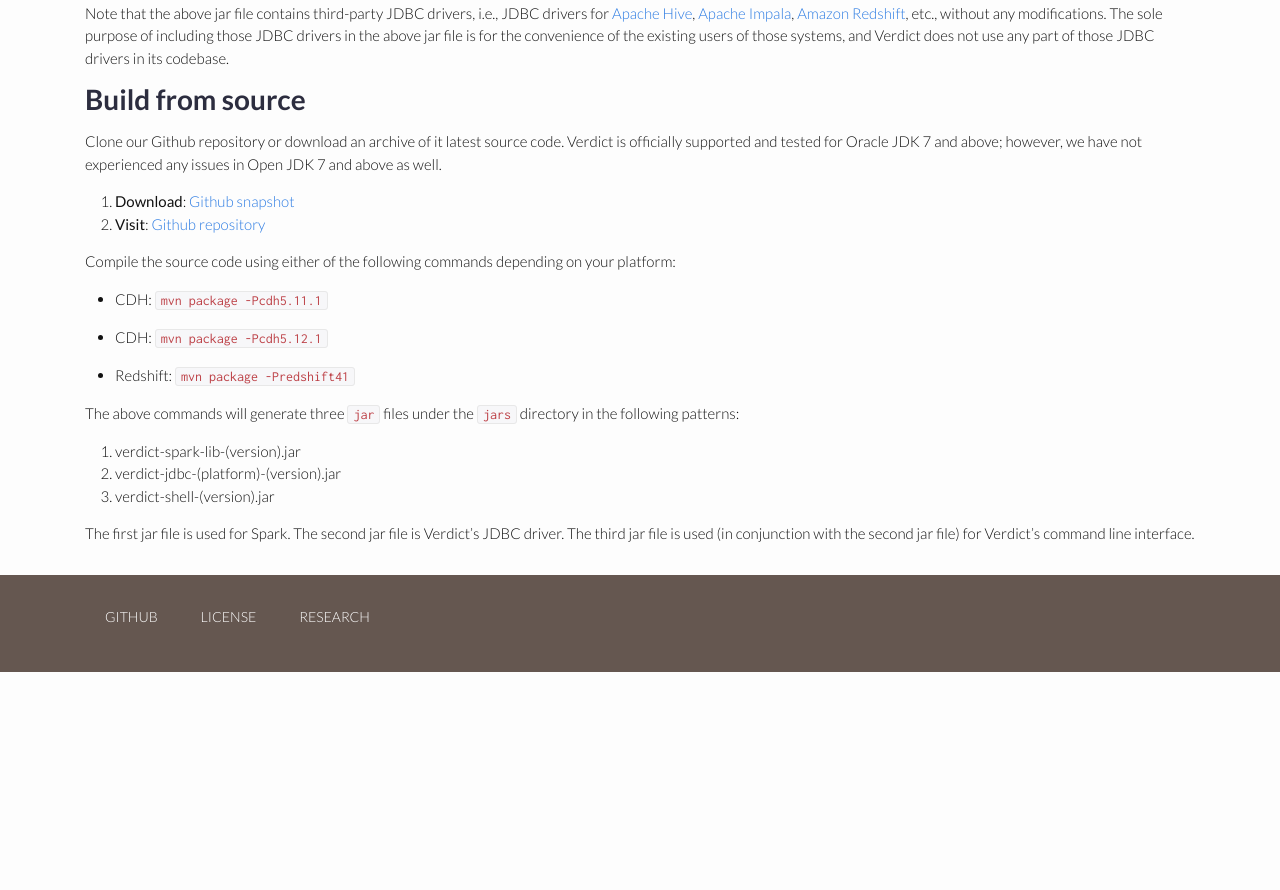
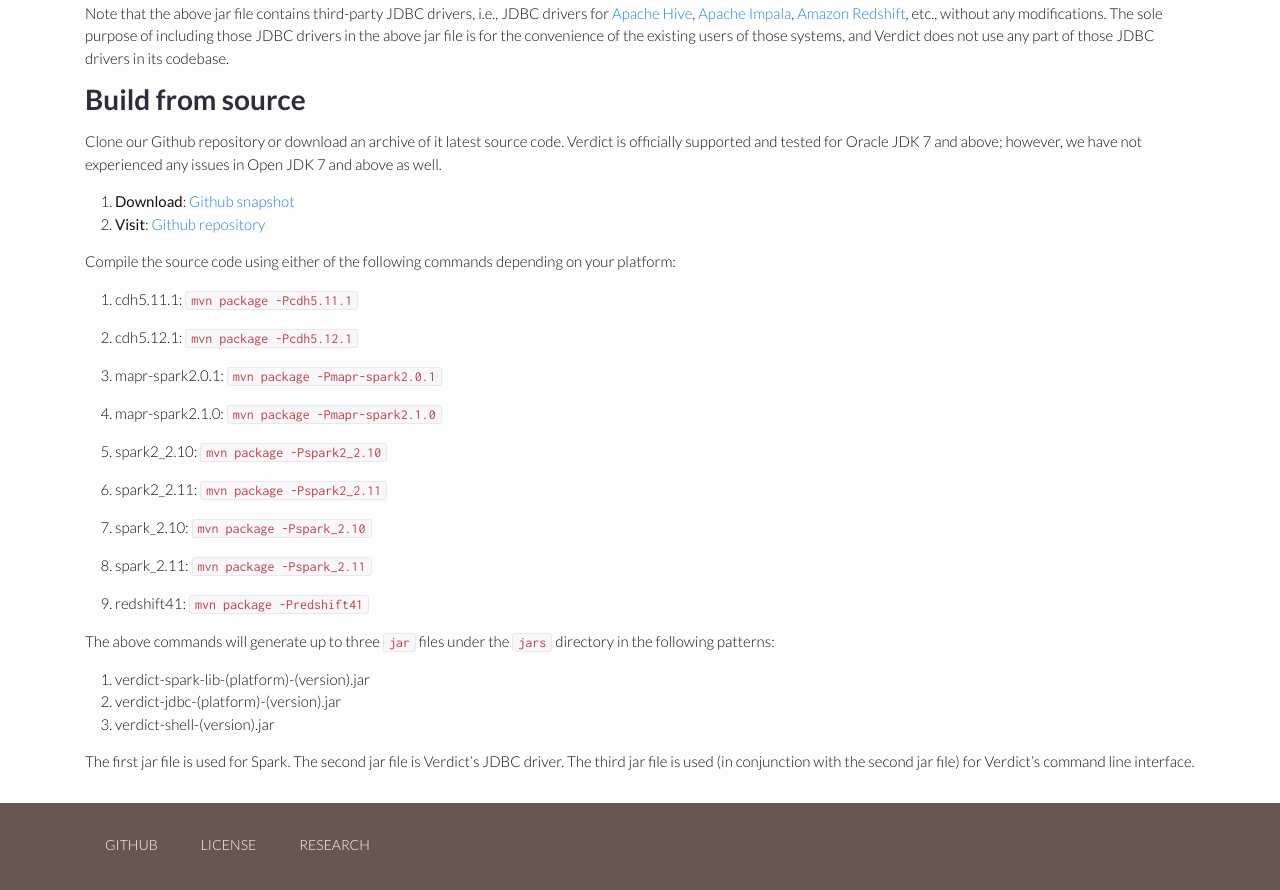
Before and after one commit to verdict-project/verdict-project.github.io, a Jekyll site: the page built from download/index.md, in a window 1280 px wide and 900 px high, scrolled down 1459 px. Shown: the top 890 px of the window. Built offline with Jekyll 4.4.1, drawn with Linux system fonts in a browser that asks for light colours; nearby versions of some CDN libraries; before the commit the page ends 2131 px from its top, so only the background shows below that.

Commit message:
updated download page

```diff
--- a/download/index.md
+++ b/download/index.md
@@ -63,14 +63,24 @@
 1. **Visit**: [Github repository](https://github.com/mozafari/verdict)
 
 Compile the source code using either of the following commands depending on your platform:
+{% assign platforms = "" %}
+{% for item in site.verdict_spark %}
+    {% assign platforms = platforms | append: "," | append: item[0] %}
+{% endfor %}
+{% for item in site.verdict_jdbc %}
+    {% assign platforms = platforms | append: "," | append: item[0] %}
+{% endfor %}
 {% for item in site.verdict_shell %}
-    {% assign platform = item[0] %}
-    {% assign name_url = item[1] %}
-- {{ name_url['family'] }}: `mvn package -P{{ platform }}`
+    {% assign platforms = platforms | append: "," | append: item[0] %}
+{% endfor %}
+{% assign platforms = platforms | remove_first: "," | split: "," | uniq %}
+{% for p in platforms %}
+1. {{ p }}: `mvn package -P{{ p }}`
+
 {% endfor %}
 
-The above commands will generate three `jar` files under the `jars` directory in the following patterns:
-1. verdict-spark-lib-(version).jar
+The above commands will generate up to three `jar` files under the `jars` directory in the following patterns:
+1. verdict-spark-lib-(platform)-(version).jar
 1. verdict-jdbc-(platform)-(version).jar
 1. verdict-shell-(version).jar
 
```
